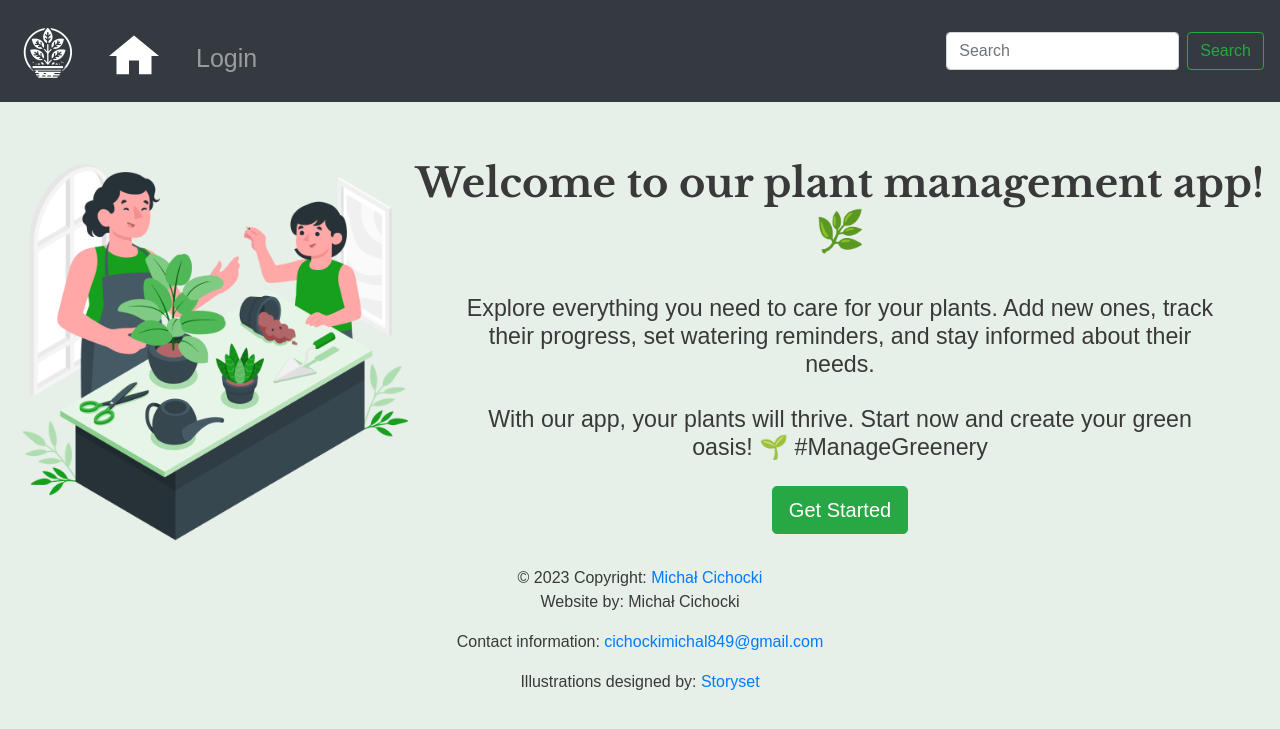
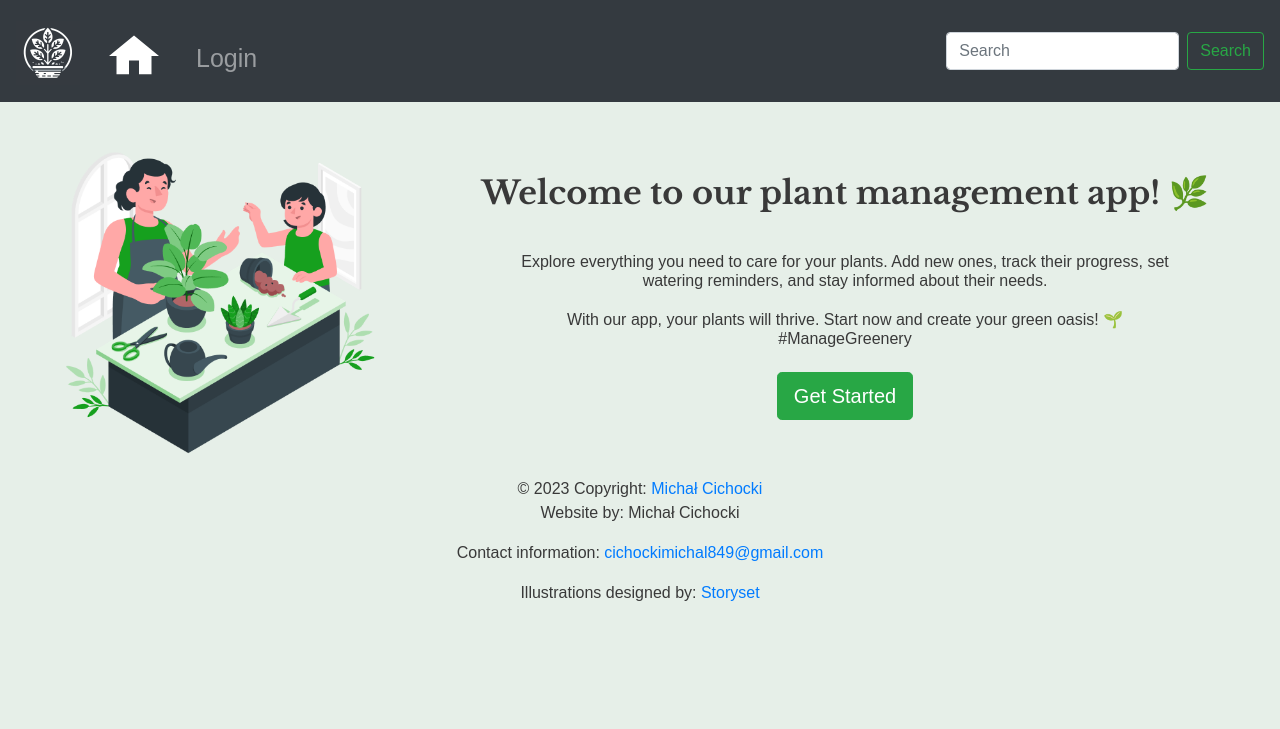
Before and after one commit to micichocki/plantcare, a Django app: page / in a window 1280 px wide. Shown: the top 729 px of the page. Run offline with Django 4.2, Linux system fonts and the light colour scheme; some libraries are stand-ins or nearby versions; some web fonts are replaced.

Commit message:
Adds small changes to index.css

```diff
--- a/schedule_keeper/views.py
+++ b/schedule_keeper/views.py
@@ -8,6 +8,7 @@ from django.core.files.images import ImageFile
 from django.core.exceptions import PermissionDenied
 from django.db.models import Q
 from django.views.generic import TemplateView
+from django.views.decorators.http import require_POST
 
 from .models import Post, Plant, Follow
 from .forms import PostForm
--- a/static/css/index.css
+++ b/static/css/index.css
@@ -1,18 +1,18 @@
 body, html {
-
+    overflow: hidden;
 }
 
 main {
-    margin-top: 3rem;
+    margin-top: 2.4rem;
     display: flex;
     justify-content: space-around;
     align-items: center;
-    height: 80%;
+    height: 70%;
 }
 
 .main-image {
-    width: 25rem;
-    height: 25rem
+    width: 20rem;
+    height: 20rem
 }
 
 .welcome-text-container {
@@ -21,18 +21,19 @@ main {
     flex-direction: column;
     justify-content: space-evenly;
     align-items: center;
-    width: 70%;
+    width: 60%;
 }
 
 .welcome-text {
     font-weight: bolder;
     margin-bottom: 2.5rem;
+    font-size: 2rem;
     margin-top: -0.5rem;
 }
 
 .sub-text {
     width: 90%;
-    font-size: 1.45rem;
+    font-size: 1rem;
 }
 
 .get-started-button {
```
Also changed, not shown: schedule_keeper/forms.py (+7 -1 lines), 1 other file.
